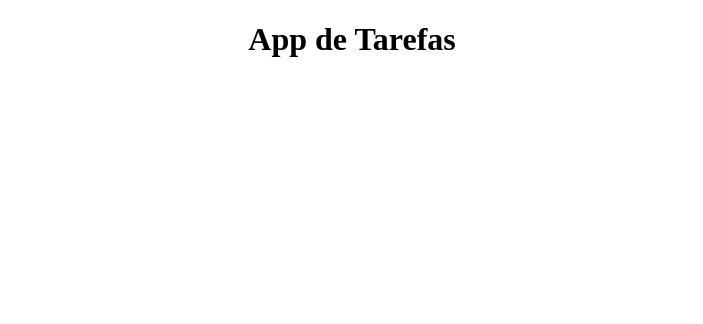
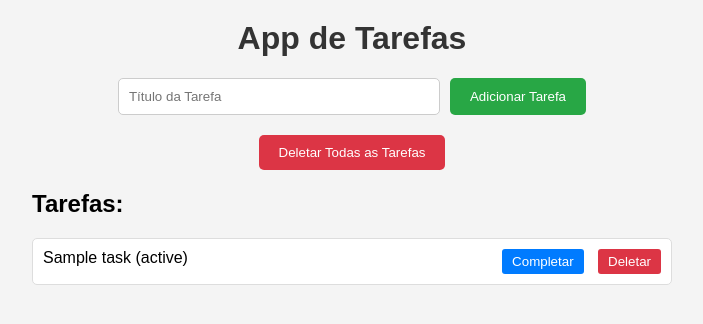
Before and after one commit to peromao/To-Do-List, a Flask app: page / in a window 1280 px wide. Shown: the top 324 px of the page, without its empty margins (288-991 px from the left). Run offline with Flask 3, Linux system fonts and the light colour scheme; tables that the repository leaves empty hold one stand-in row (values such as "Sample post").

Commit message:
Update frontend with all requirements

```diff
--- a/static/css/styles.css
+++ b/static/css/styles.css
@@ -1,3 +1,104 @@
+body {
+    font-family: Arial, sans-serif;
+    margin: 0;
+    padding: 0;
+    background-color: #f4f4f4;
+}
+
 #page-title {
     text-align: center;
+    margin-top: 20px;
+    color: #333;
 }
+
+.task-form {
+    display: flex;
+    justify-content: center;
+    margin: 20px 0;
+}
+
+#task-title {
+    padding: 10px;
+    width: 300px;
+    margin-right: 10px;
+    border-radius: 5px;
+    border: 1px solid #ccc;
+}
+
+#add-task-btn {
+    padding: 10px 20px;
+    background-color: #28a745;
+    color: #fff;
+    border: none;
+    border-radius: 5px;
+    cursor: pointer;
+}
+
+#add-task-btn:hover {
+    background-color: #218838;
+}
+
+.task-list {
+    width: 50%;
+    margin: 0 auto;
+}
+
+.delete-all-tasks {
+    display: flex;
+    justify-content: center;
+    margin-bottom: 20px;
+}
+
+#delete-all-tasks-btn {
+    padding: 10px 20px;
+    background-color: #dc3545;
+    color: #fff;
+    border: none;
+    border-radius: 5px;
+    cursor: pointer;
+}
+
+#delete-all-tasks-btn:hover {
+    background-color: #c82333;
+}
+
+ul {
+    list-style: none;
+    padding: 0;
+}
+
+li {
+    display: flex;
+    justify-content: space-between;
+    padding: 10px;
+    background-color: #fff;
+    border: 1px solid #ddd;
+    margin-bottom: 10px;
+    border-radius: 5px;
+}
+
+.task-actions button {
+    margin-left: 10px;
+    padding: 5px 10px;
+    border: none;
+    border-radius: 3px;
+    cursor: pointer;
+}
+
+.complete-btn {
+    background-color: #007bff;
+    color: #fff;
+}
+
+.complete-btn:hover {
+    background-color: #0056b3;
+}
+
+.delete-btn {
+    background-color: #dc3545;
+    color: #fff;
+}
+
+.delete-btn:hover {
+    background-color: #c82333;
+}
--- /dev/null
+++ b/static/js/index.js
@@ -0,0 +1,93 @@
+function fetchTasks() {
+    fetch('/tasks')
+        .then(response => response.json())
+        .then(tasks => {
+            const taskContainer = document.getElementById('task-container');
+            taskContainer.innerHTML = '';
+
+            tasks.sort((a, b) => a.id - b.id);
+
+            tasks.forEach(task => {
+                const taskElement = document.createElement('li');
+                taskElement.innerHTML = `
+                    ${task.title} (${task.status})
+                    <div class="task-actions">
+                        <button class="complete-btn" onclick="updateTask(${task.id})">Completar</button>
+                        <button class="delete-btn" onclick="deleteTask(${task.id})">Deletar</button>
+                    </div>
+                `;
+                taskContainer.appendChild(taskElement);
+            });
+        });
+}
+
+function addTask() {
+    const title = document.getElementById('task-title').value;
+
+    if (title === '') {
+        alert('O título não pode estar vazio');
+        return;
+    }
+
+    fetch('/task/add', {
+        method: 'POST',
+        headers: {
+            'Content-Type': 'application/json'
+        },
+        body: JSON.stringify({ title: title, status: 'pending' })
+    })
+    .then(response => response.json())
+    .then(data => {
+        console.log(data.message);
+        fetchTasks();
+    })
+    .catch(error => console.error('Erro ao adicionar a tarefa:', error));
+}
+
+function updateTask(id) {
+    fetch(`/task/update/${id}`, {
+        method: 'PUT',
+        headers: {
+            'Content-Type': 'application/json'
+        },
+        body: JSON.stringify({ status: 'completed' })
+    })
+    .then(response => response.json())
+    .then(data => {
+        console.log(data.message);
+        fetchTasks();
+    })
+    .catch(error => console.error('Erro ao atualizar a tarefa:', error));
+}
+
+function deleteTask(id) {
+    fetch(`/task/delete/${id}`, {
+        method: 'DELETE'
+    })
+    .then(response => response.json())
+    .then(data => {
+        console.log(data.message);
+        fetchTasks();
+    })
+    .catch(error => console.error('Erro ao deletar a tarefa:', error));
+}
+
+function deleteAllTasks() {
+    if (confirm("Você tem certeza que deseja deletar todas as tarefas?")) {
+        fetch('/tasks', {
+            method: 'DELETE'
+        })
+        .then(response => response.json())
+        .then(data => {
+            console.log(data.message);
+            fetchTasks();
+        })
+        .catch(error => console.error('Erro ao deletar todas as tarefas:', error));
+    }
+}
+
+document.getElementById('delete-all-tasks-btn').addEventListener('click', deleteAllTasks);
+
+document.getElementById('add-task-btn').addEventListener('click', addTask);
+
+fetchTasks();
--- a/templates/index.html
+++ b/templates/index.html
@@ -4,9 +4,25 @@
     <meta charset="UTF-8">
     <meta name="viewport" content="width=device-width, initial-scale=1.0">
     <link rel="stylesheet" href="../static/css/styles.css">
-    <title> App de Tarefas </title>
+    <title>App de Tarefas</title>
 </head>
 <body>
-    <h1 id="page-title"> App de Tarefas </h1>
+    <h1 id="page-title">App de Tarefas</h1>
+
+    <div class="task-form">
+        <input type="text" id="task-title" placeholder="Título da Tarefa">
+        <button id="add-task-btn">Adicionar Tarefa</button>
+    </div>
+
+    <div class="delete-all-tasks">
+        <button id="delete-all-tasks-btn">Deletar Todas as Tarefas</button>
+    </div>
+
+    <div class="task-list">
+        <h2>Tarefas:</h2>
+        <ul id="task-container"></ul>
+    </div>
+
+    <script src="../static/js/index.js"></script>
 </body>
 </html>
```
